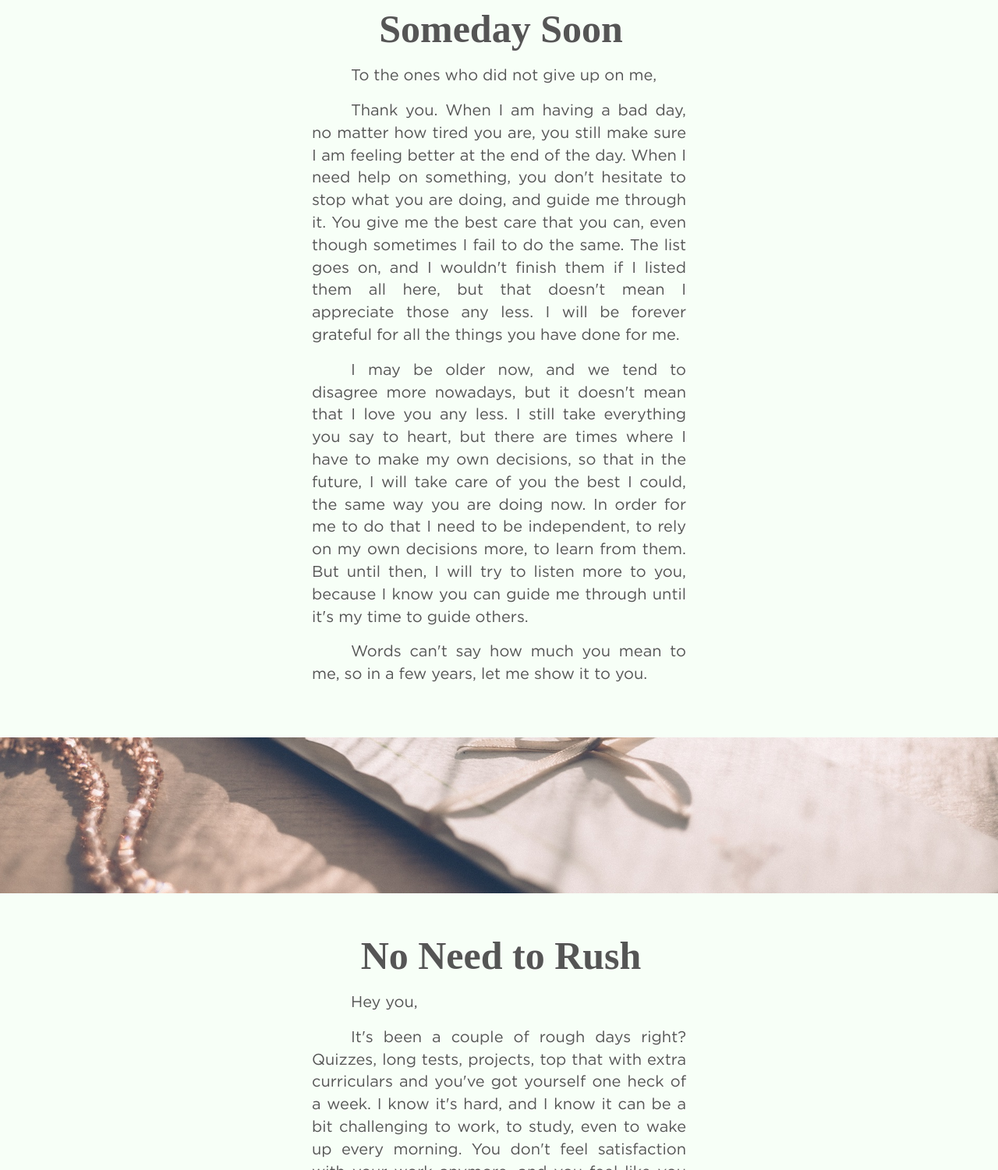
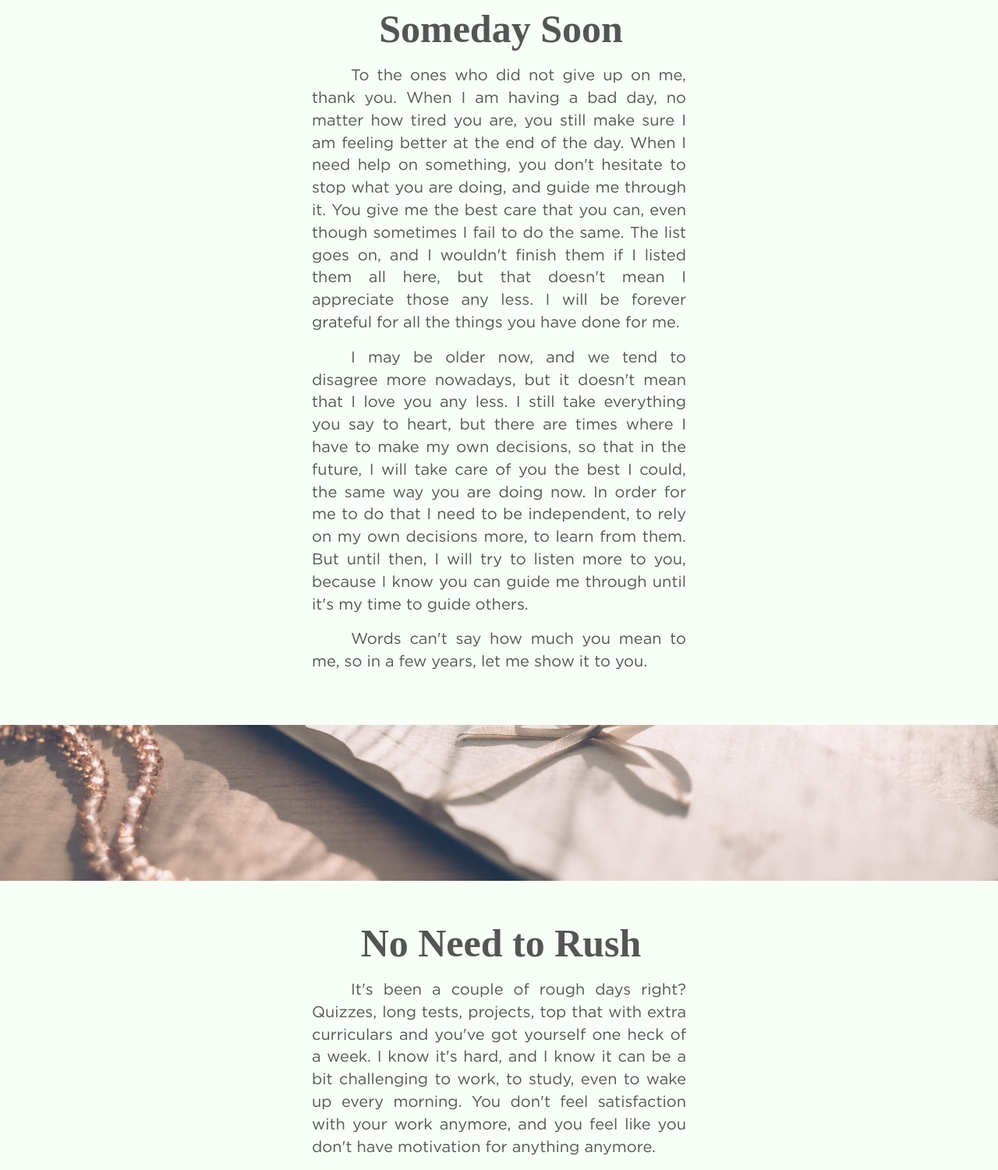
Before and after one commit to ralphchva/ralphchva.github.io, a plain HTML site: page index.html in a window 1280 px wide. Shown: the part 4340-5841 px from the top of the page at 78% size. Drawn offline with nearby package versions, Linux system fonts and the light colour scheme; a web font is replaced by a local one.

Commit message:
Initial commit

```diff
--- a/index.html
+++ b/index.html
@@ -112,10 +112,7 @@
     <section class="text1" id="sample2">
         <h2> Someday Soon </h2>
         <p style="text-align: justify">
-            To the ones who did not give up on me, </p>
-
-        <p style="text-align: justify">
-            Thank you. When I am having a bad day, no matter how tired you are, you still make sure I am feeling better at the end of the day. When I need help on something, you don't hesitate to stop what you are doing, and guide me through it. You give me the best care that you can, even though sometimes I fail to do the same. The list goes on, and I wouldn't finish them if I listed them all here, but that doesn't mean I appreciate those any less. I will be forever grateful for all the things you have done for me. </p>
+            To the ones who did not give up on me, thank you. When I am having a bad day, no matter how tired you are, you still make sure I am feeling better at the end of the day. When I need help on something, you don't hesitate to stop what you are doing, and guide me through it. You give me the best care that you can, even though sometimes I fail to do the same. The list goes on, and I wouldn't finish them if I listed them all here, but that doesn't mean I appreciate those any less. I will be forever grateful for all the things you have done for me. </p>
 
         <p style="text-align: justify">
             I may be older now, and we tend to disagree more nowadays, but it doesn't mean that I love you any less. I still take everything you say to heart, but there are times where I have to make my own decisions, so that in the future, I will take care of you the best I could, the same way you are doing now. In order for me to do that I need to be independent, to rely on my own decisions more, to learn from them. But until then, I will try to listen more to you, because I know you can guide me through until it's my time to guide others. </p>
@@ -129,8 +126,6 @@
 
     <section class="text1" id="sample3">
         <h2> No Need to Rush </h2>
-        <p style="text-align: justify">
-            Hey you, </p>
 
         <p style="text-align: justify">
             It's been a couple of rough days right? Quizzes, long tests, projects, top that with extra curriculars and you've got yourself one heck of a week. I know it's hard, and I know it can be a bit challenging to work, to study, even to wake up every morning. You don't feel satisfaction with your work anymore, and you feel like you don't have motivation for anything anymore. </p>
--- a/style.css
+++ b/style.css
@@ -197,7 +197,7 @@ h2 {
 }
 
 .text3 h2 {
-    padding-left: 50px
+    padding-left: 50px;
 }
 
 /* Services Grid */
```
